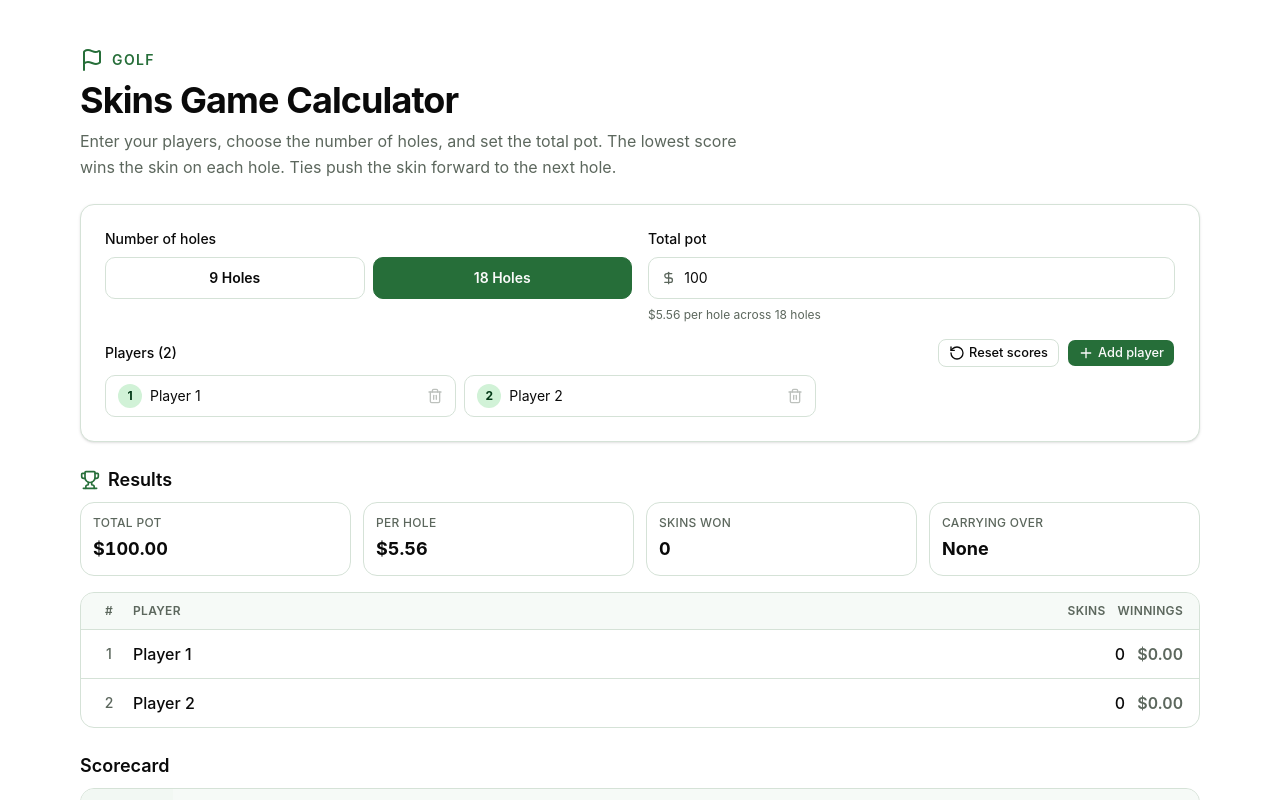
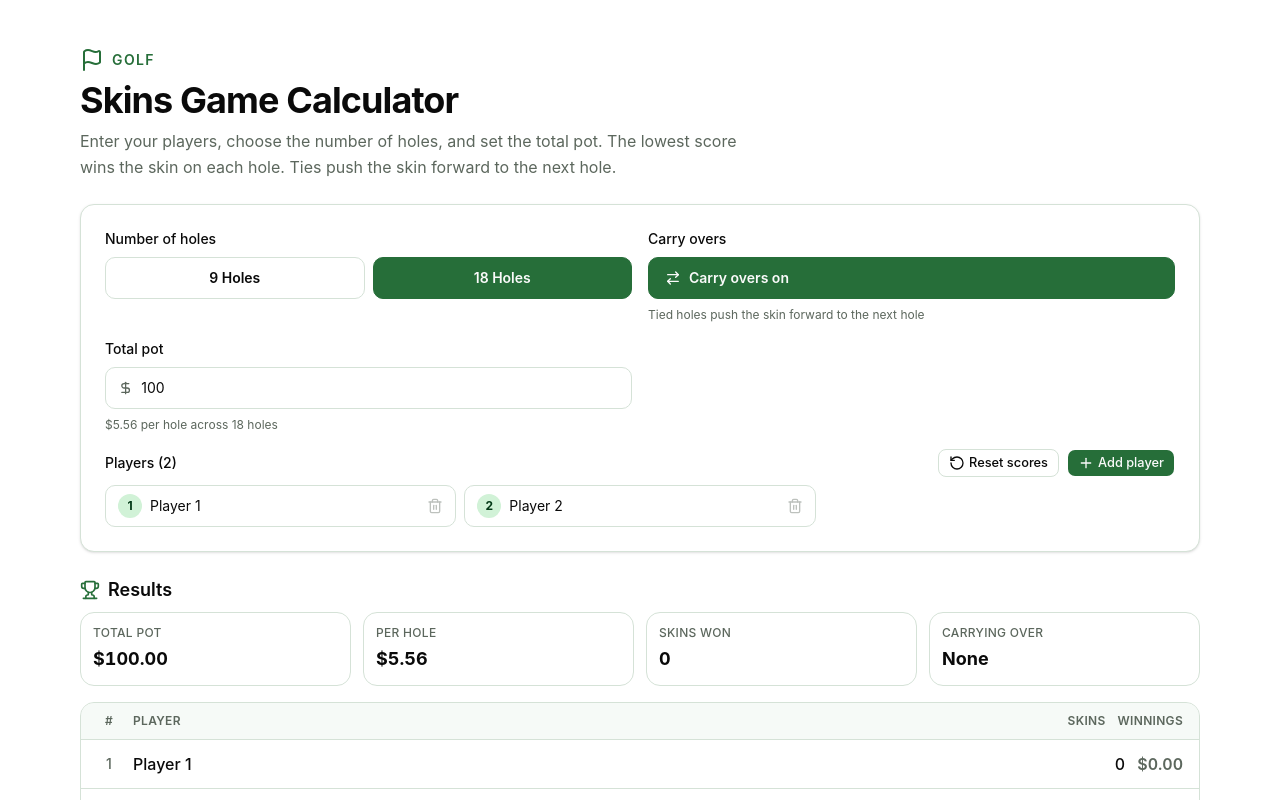
Before and after one commit to holcombj22/skins_calculator, a Next.js app: page / in a window 1280 px wide. Shown: the top 800 px of the page. Built offline with nearby package versions, Linux system fonts and the light colour scheme.

Commit message:
feat: add carry-over toggle for skins game

```diff
--- a/components/skins-calculator.tsx
+++ b/components/skins-calculator.tsx
@@ -1,7 +1,7 @@
 "use client"
 
 import { useMemo, useState } from "react"
-import { Flag, Plus, Trash2, DollarSign, RotateCcw, Trophy } from "lucide-react"
+import { Flag, Plus, Trash2, DollarSign, RotateCcw, Trophy, ArrowRightLeft } from "lucide-react"
 import { Button } from "@/components/ui/button"
 import { calculateSkins, type Player } from "@/lib/skins"
 import { Scorecard } from "@/components/scorecard"
@@ -22,6 +22,7 @@ const DEFAULT_HOLES = 18
 export function SkinsCalculator() {
   const [holes, setHoles] = useState<9 | 18>(DEFAULT_HOLES)
   const [pot, setPot] = useState<string>("100")
+  const [carryOver, setCarryOver] = useState<boolean>(true)
   const [players, setPlayers] = useState<Player[]>(() => [
     makePlayer("Player 1", DEFAULT_HOLES),
     makePlayer("Player 2", DEFAULT_HOLES),
@@ -33,8 +34,8 @@ export function SkinsCalculator() {
   }, [pot])
 
   const result = useMemo(
-    () => calculateSkins(players, holes, potNumber),
-    [players, holes, potNumber],
+    () => calculateSkins(players, holes, potNumber, carryOver),
+    [players, holes, potNumber, carryOver],
   )
 
   function setHoleCount(count: 9 | 18) {
@@ -116,6 +117,30 @@ export function SkinsCalculator() {
               </button>
             ))}
           </div>
+        </div>
+
+        <div className="flex flex-col gap-2">
+          <label className="text-sm font-medium">Carry overs</label>
+          <button
+            type="button"
+            role="switch"
+            aria-checked={carryOver}
+            onClick={() => setCarryOver((prev) => !prev)}
+            className={
+              "flex items-center gap-2 rounded-lg border px-4 py-2.5 text-sm font-semibold transition-colors " +
+              (carryOver
+                ? "border-primary bg-primary text-primary-foreground"
+                : "border-border bg-background text-foreground hover:bg-accent")
+            }
+          >
+            <ArrowRightLeft className="size-4" aria-hidden="true" />
+            {carryOver ? "Carry overs on" : "Carry overs off"}
+          </button>
+          <p className="text-xs text-muted-foreground">
+            {carryOver
+              ? "Tied holes push the skin forward to the next hole"
+              : "Tied holes are voided — skin is not awarded"}
+          </p>
         </div>
 
         <div className="flex flex-col gap-2">
--- a/lib/skins.ts
+++ b/lib/skins.ts
@@ -42,15 +42,18 @@ export type SkinsResult = {
 }
 
 /**
- * Calculate a carryover skins game.
+ * Calculate a skins game.
  * The pot is divided evenly by the number of holes -> value per skin.
  * Each hole, the outright lowest score wins all skins in play.
- * A tie for lowest pushes the skin(s) forward to the next hole.
+ * When carryOver is true (default), a tie for lowest pushes the skin(s)
+ * forward to the next hole. When false, tied holes are voided and the
+ * skin for that hole is not awarded.
  */
 export function calculateSkins(
   players: Player[],
   totalHoles: number,
   pot: number,
+  carryOver = true,
 ): SkinsResult {
   const perSkinValue = totalHoles > 0 ? pot / totalHoles : 0
 
@@ -114,18 +117,18 @@ export function calculateSkins(
       })
       carriedSkins = 0
     } else {
-      // Tie -> push
+      // Tie -> push (carry over) or void (no carry over)
       holes.push({
         hole: h + 1,
         scores,
         winnerId: null,
         skinsAwarded: 0,
         value: 0,
-        carried: true,
+        carried: carryOver,
         incomplete: false,
         skinsInPlay,
       })
-      carriedSkins = skinsInPlay
+      carriedSkins = carryOver ? skinsInPlay : 0
     }
   }
 
```
